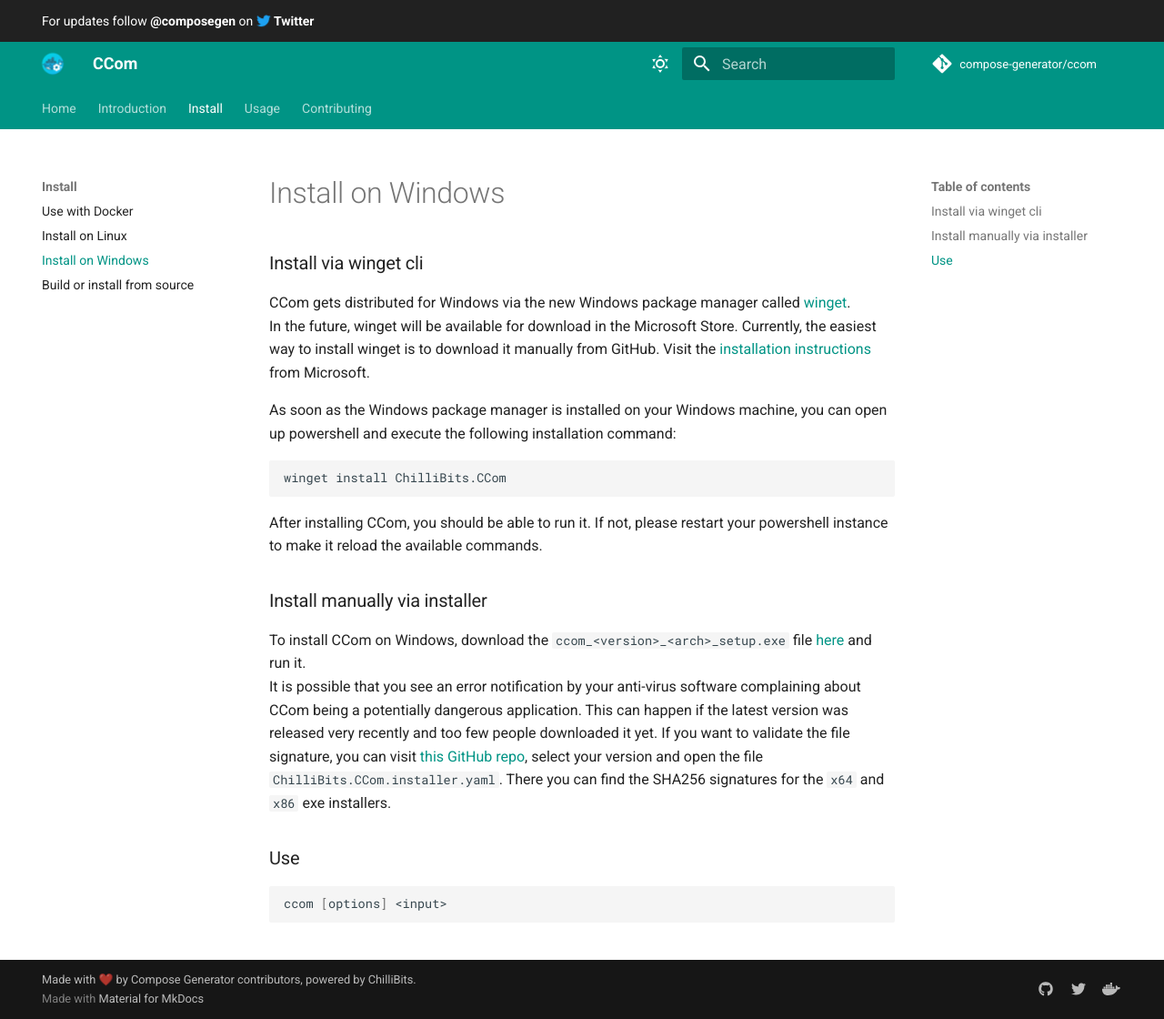
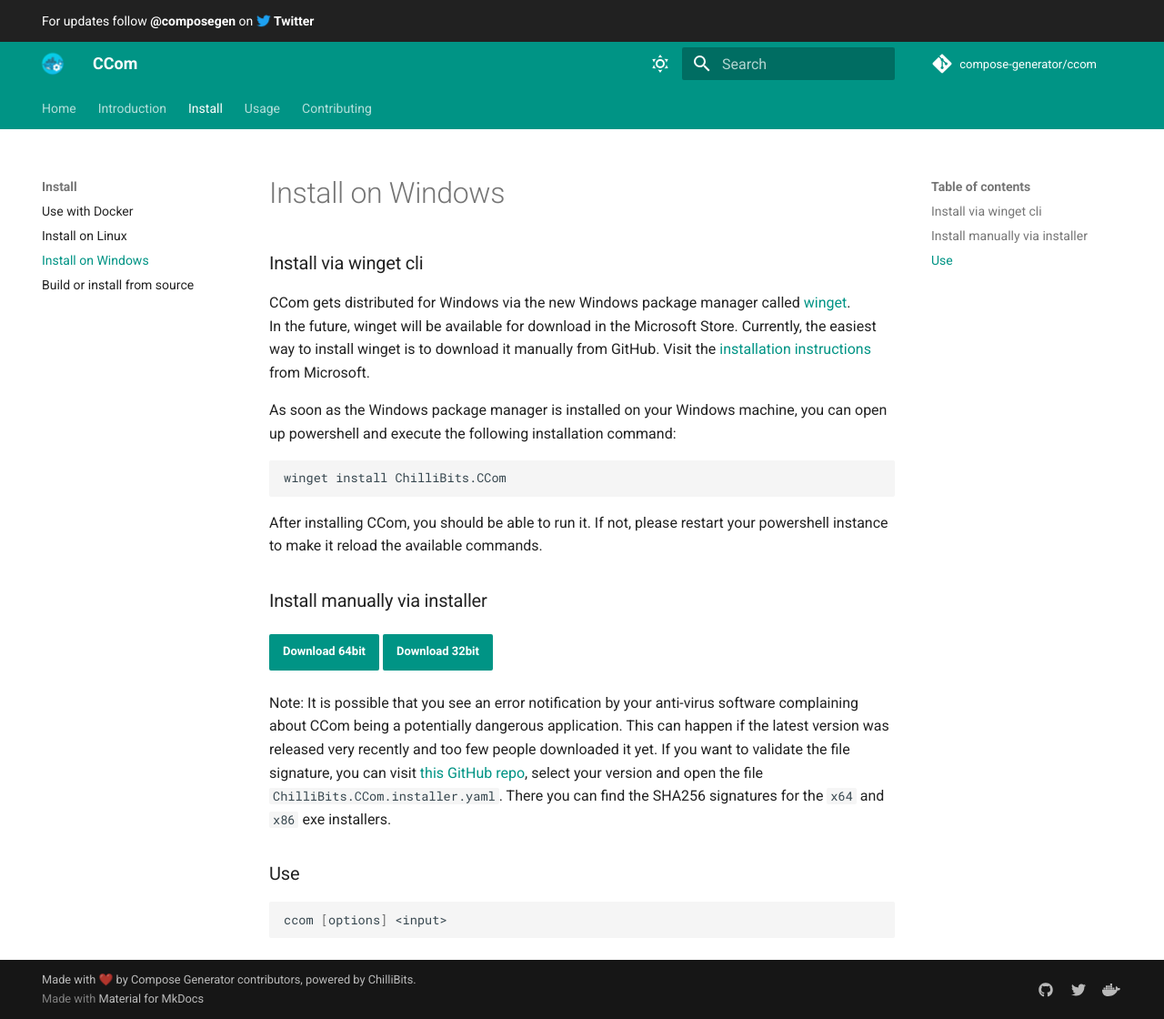
Before and after one commit to compose-generator/ccom, an MkDocs documentation site: the page built from docs/docs/install/windows.md, in a window 1280 px wide and 1120 px high. Shown: the whole window at 91% size. Built offline with MkDocs 1.6.1 and Material for MkDocs 9.7.7, drawn with Linux system fonts in a browser that asks for light colours; comment, search, counter and statistics services are not loaded.

Commit message:
Download buttons in docs (#73)
* Modify download urls to not contain version numbers

* Add download buttons to docs

* Make buttons smaller

````diff
--- a/docs/docs/install/windows.md
+++ b/docs/docs/install/windows.md
@@ -13,8 +13,11 @@
 After installing CCom, you should be able to run it. If not, please restart your powershell instance to make it reload the available commands.
 
 ### Install manually via installer
-To install CCom on Windows, download the `ccom_<version>_<arch>_setup.exe` file [here](https://github.com/compose-generator/ccom/releases/latest) and run it. <br>
-It is possible that you see an error notification by your anti-virus software complaining about CCom being a potentially dangerous application. This can happen if the latest version was released very recently and too few people downloaded it yet. If you want to validate the file signature, you can visit [this GitHub repo](https://github.com/microsoft/winget-pkgs/tree/master/manifests/c/ChilliBits/CCom), select your version and open the file `ChilliBits.CCom.installer.yaml`. There you can find the SHA256 signatures for the `x64` and `x86` exe installers.
+
+[Download 64bit](https://github.com/compose-generator/ccom/releases/latest/download/ccom_x64_setup.msi){ .md-button .md-button--primary }
+[Download 32bit](https://github.com/compose-generator/ccom/releases/latest/download/ccom_x86_setup.msi){ .md-button .md-button--primary }
+
+Note: It is possible that you see an error notification by your anti-virus software complaining about CCom being a potentially dangerous application. This can happen if the latest version was released very recently and too few people downloaded it yet. If you want to validate the file signature, you can visit [this GitHub repo](https://github.com/microsoft/winget-pkgs/tree/master/manifests/c/ChilliBits/CCom), select your version and open the file `ChilliBits.CCom.installer.yaml`. There you can find the SHA256 signatures for the `x64` and `x86` exe installers.
 
 ### Use
 ```sh
--- /dev/null
+++ b/docs/docs/stylesheets/styles.css
@@ -0,0 +1,6 @@
+.md-button {
+    font-size: small;
+    padding: .5em 1em !important;
+    margin: .5em 0;
+    height: 40px;
+}
--- a/docs/mkdocs.yml
+++ b/docs/mkdocs.yml
@@ -33,6 +33,9 @@
       toggle:
         icon: material/weather-night
         name: Switch to dark mode
+
+extra_css:
+  - stylesheets/styles.css
 
 plugins:
   - search:
````
Also changed, not shown: docs/docs/install/linux.md (+19 -7 lines), .goreleaser.yml, 2 other files.
